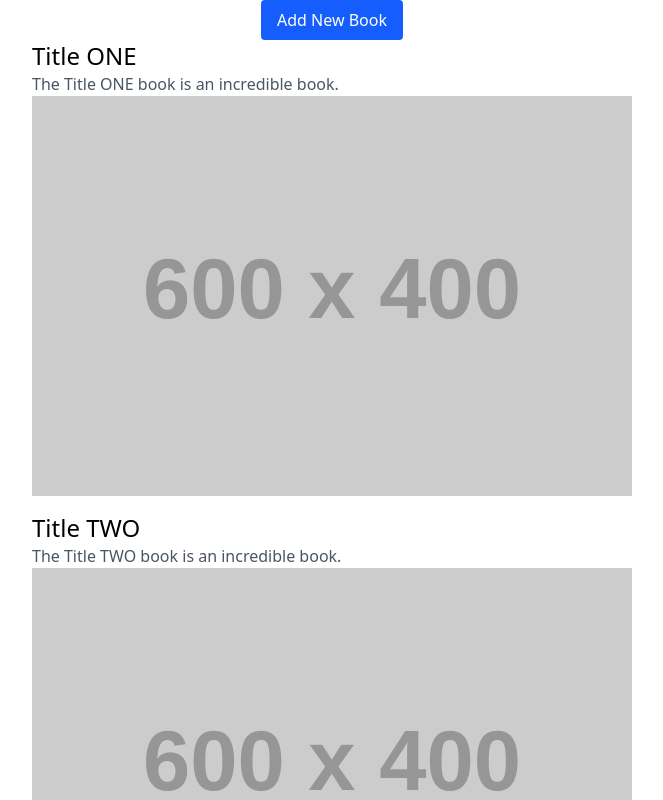
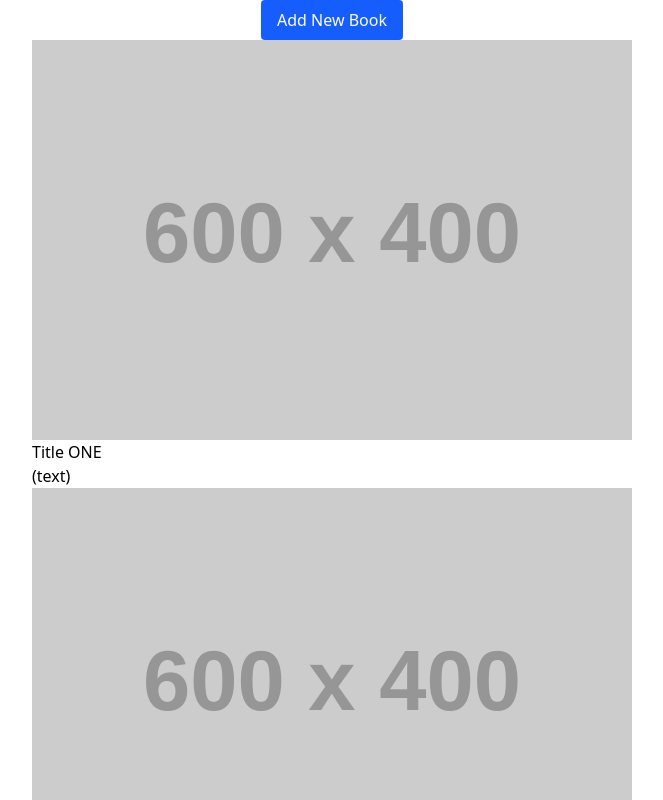
Before and after one commit to bogdancaliman/bookish-pancake, a React (Vite) app in the folder books-project/: page / in a window 1280 px wide. Shown: the top 800 px of the page, without its empty margins (308-971 px from the left). Built offline with nearby package versions, Linux system fonts and the light colour scheme.

Commit message:
feat: multuple components created for the library

```diff
--- a/books-project/src/App.tsx
+++ b/books-project/src/App.tsx
@@ -50,6 +50,13 @@ const useBookLibrary = (initalBooks: Book[]) => {
   return { books, addBook };
 };
 
+const useImageFallback = (fallbackUrl: string) => {
+  const [hasError, setHasError] = useState(false);
+  const onError = () => setHasError(true);
+
+  return { hasError, onError };
+};
+
 const Card = ({ children }: { children: ReactNode }) => {
   return <li>{children}</li>;
 };
@@ -57,6 +64,25 @@ const Card = ({ children }: { children: ReactNode }) => {
 const CardColumn = ({ children }: { children: ReactNode }) => {
   return <div>{children}</div>;
 };
+
+const CoverImage = ({ src, alt }: { src?: string; alt: string }) => {
+  const { hasError, onError } = useImageFallback(PLACEHOLDER_IMAGE);
+  const finalSrc = !src || hasError ? PLACEHOLDER_IMAGE : src;
+
+  return (
+    <div>
+      <img src={finalSrc} alt={alt} onError={onError} />
+    </div>
+  );
+};
+
+const Title = ({ children }: { children: ReactNode }) => {
+  return <h3>{children}</h3>;
+};
+
+const DescriptionText = ({ text }: { text: string }) => <p>(text)</p>;
+
+const EmptyState = ({ message }: { message: string }) => <span>{message}</span>;
 
 function App() {
   const { books, addBook } = useBookLibrary(INITIAL_DATA);
@@ -73,15 +99,28 @@ function App() {
           </button>
         </div>
         <div className="flex flex-col gap-4">
-          {books.map((book) => (
-            <div key={book.id}>
-              <h2 className="text-2xl">{book.title}</h2>
-              {book.description && (
-                <p className="text-gray-600">{book.description}</p>
-              )}
-              <img src={book.imageUrl || PLACEHOLDER_IMAGE} alt={book.title} />
-            </div>
-          ))}
+          <ul>
+            {books.map((book) => {
+              const descId = `desc-${book.id}`;
+
+              return (
+                <Card>
+                  <CoverImage
+                    src={book.imageUrl}
+                    alt={`Cover of ${book.title}`}
+                  />
+                  <CardColumn>
+                    <Title>{book.title}</Title>
+                    {book.description ? (
+                      <DescriptionText text={book.description} />
+                    ) : (
+                      <EmptyState message="No description" />
+                    )}
+                  </CardColumn>
+                </Card>
+              );
+            })}
+          </ul>
         </div>
       </section>
     </>
```
